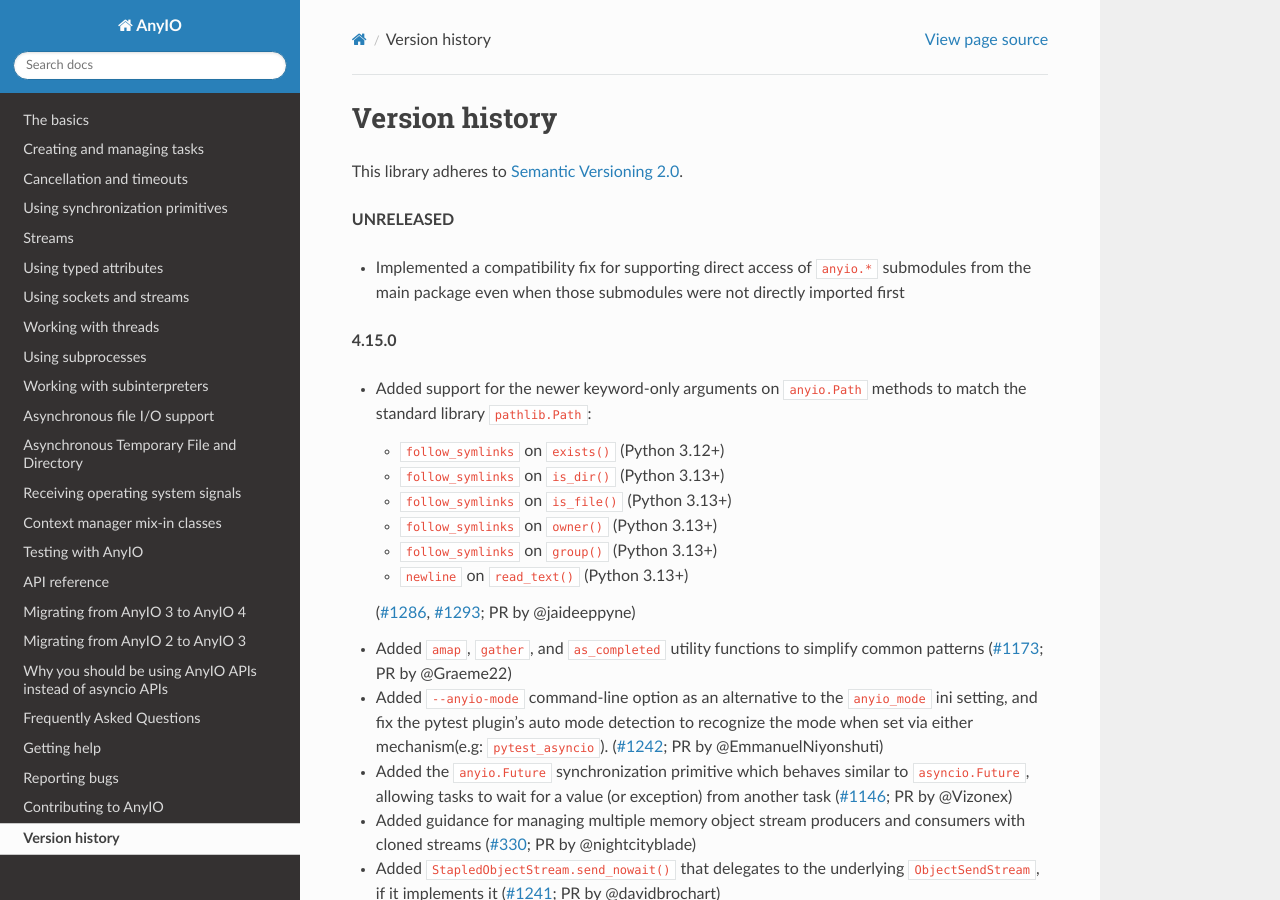
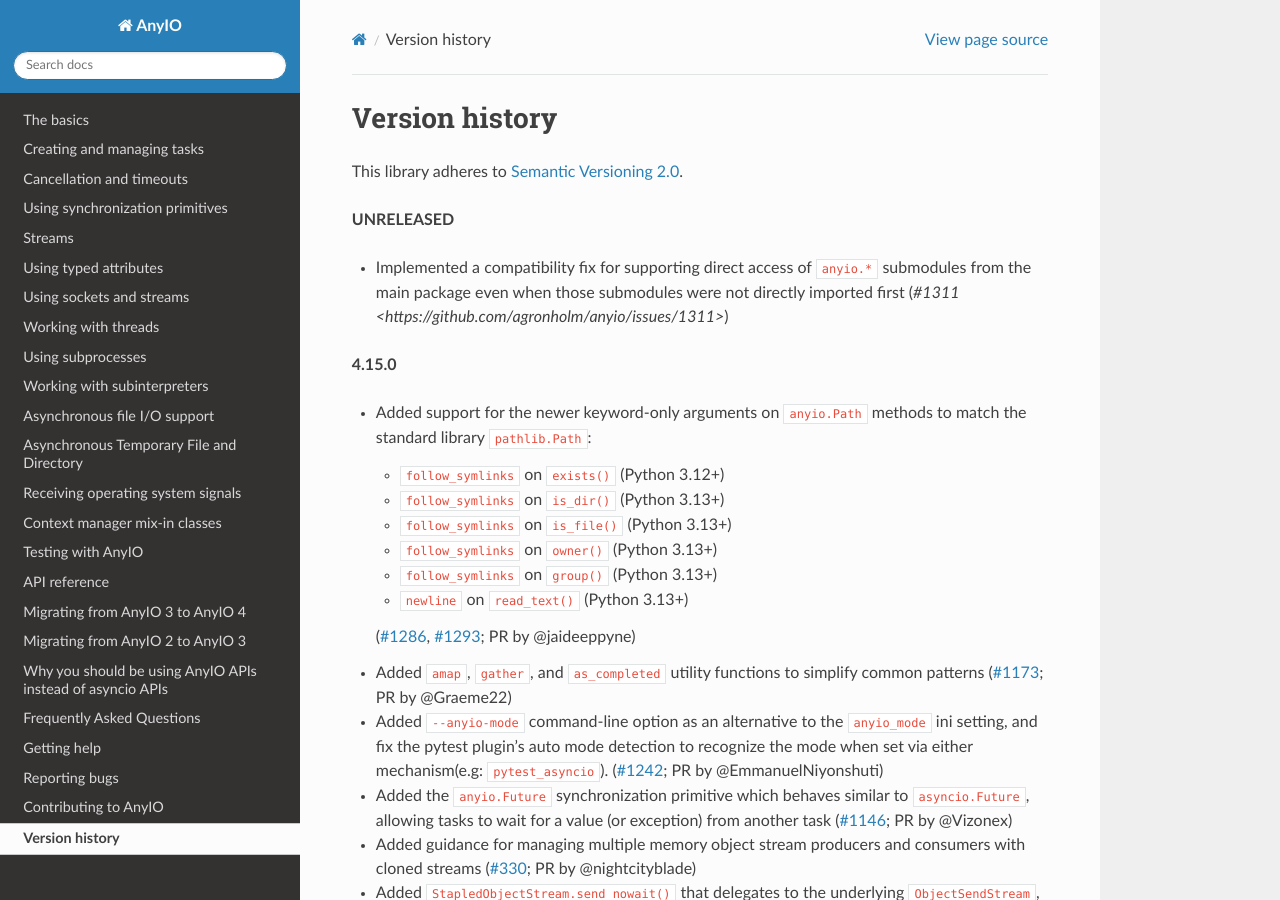
Before and after one commit to agronholm/anyio, a Sphinx documentation site: the page built from docs/versionhistory.rst, in a window 1280 px wide and 900 px high. Built offline with Sphinx 7.4.7 and the Read the Docs theme 3.1.0, drawn with Linux system fonts in a browser that asks for light colours; the version number could not be read and is left out.

Commit message:
Added the issue link

```diff
--- a/docs/versionhistory.rst
+++ b/docs/versionhistory.rst
@@ -7,6 +7,7 @@
 
 - Implemented a compatibility fix for supporting direct access of ``anyio.*`` submodules
   from the main package even when those submodules were not directly imported first
+  (`#1311 <https://github.com/agronholm/anyio/issues/1311>`)
 
 **4.15.0**
 
```
